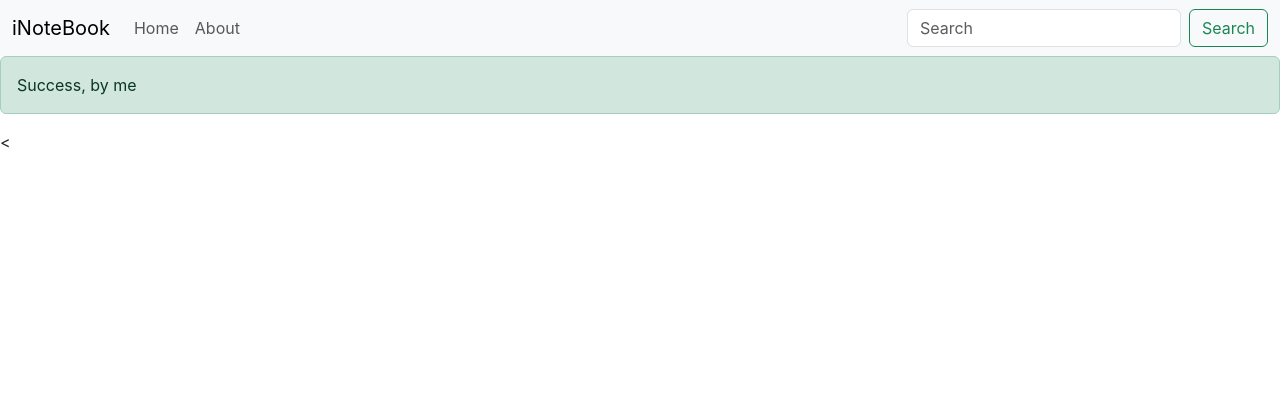
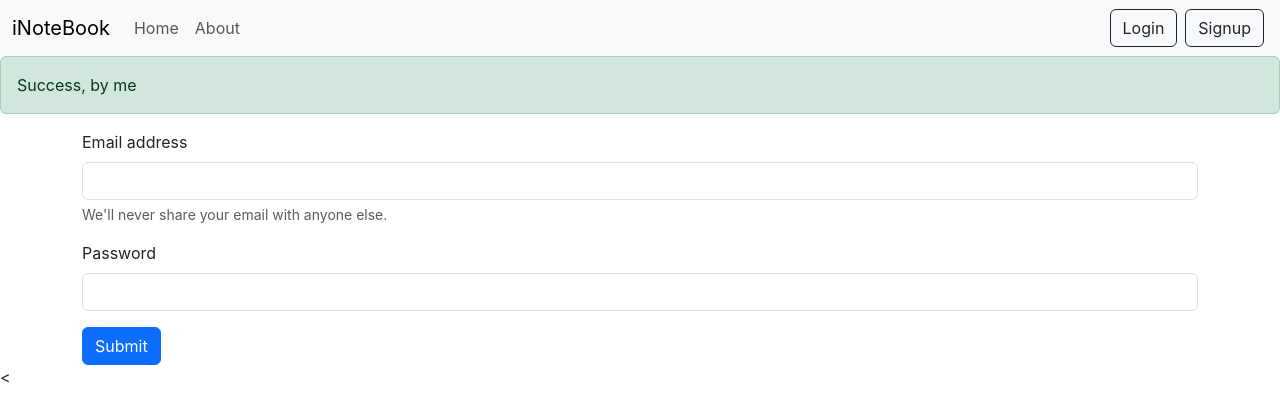
Before and after one commit to dev-chouhan/NotesHandler, a React (Create React App) app: page /login in a window 1280 px wide. Shown: the top 420 px of the page. Built offline with nearby package versions, Linux system fonts and the light colour scheme.

Commit message:
able to get authtoken from user login

```diff
--- a/src/App.js
+++ b/src/App.js
@@ -5,6 +5,8 @@
 import About from './components/About';
 import NoteState from './context/notes/NoteState';
 import Alert from './components/Alert';
+import Login from './components/Login';
+import Signup from './components/Signup';
 
 function App() {
   return (
@@ -17,6 +19,8 @@
             <Routes>
               <Route exact path="/" element={<Home />} />
               <Route exact path="/about" element={<About />} />
+              <Route exact path="/login" element={<Login />} />
+              <Route exact path="/signup" element={<Signup />} />
             </Routes>
           </div>
         </Router>
--- /dev/null
+++ b/src/components/Login.js
@@ -0,0 +1,43 @@
+import React, { useState } from 'react'
+
+const Login = () => {
+
+    const [credentials, setCredentials] = useState({email: "", password: ""});
+
+    const handleSubmit = async(e) => {
+        e.preventDefault();
+        // const response = await fetch(`${host}/api/auth/login`,{
+        const response = await fetch("http://localhost:5000/api/auth/login",{
+            method: 'POST',
+            headers:{
+                'Content-Type': 'application/json',
+            },
+            body: JSON.stringify({email: credentials.email, password: credentials.password}),
+        });
+        const json = await response.json();
+        console.log(json);
+    }
+
+    const onChange = (e) => {
+        setCredentials({...credentials, [e.target.name]: e.target.value})
+    }
+
+    return (
+        <div>
+            <form onSubmit={handleSubmit}>
+                <div className="mb-3">
+                    <label htmlFor="email" className="form-label">Email address</label>
+                    <input type="email" className="form-control" onChange={onChange} value={credentials.email } name='email' required id="email" aria-describedby="emailHelp" />
+                    <div id="emailHelp" className="form-text">We'll never share your email with anyone else.</div>
+                </div>
+                <div className="mb-3">
+                    <label htmlFor="password" className="form-label">Password</label>
+                    <input type="password" onChange={onChange} className="form-control" value={credentials.password} name='password' required id="password" />
+                </div>
+                <button type="submit" className="btn btn-primary" >Submit</button>
+            </form>
+        </div>
+    )
+}
+
+export default Login
--- a/src/components/Navbar.js
+++ b/src/components/Navbar.js
@@ -24,8 +24,8 @@
                             </li>
                         </ul>
                         <form className="d-flex" role="search">
-                            <input className="form-control me-2" type="search" placeholder="Search" aria-label="Search"/>
-                                <button className="btn btn-outline-success" type="submit">Search</button>
+                            <Link className="btn btn-outline-dark mx-1" to="/login" role="button">Login</Link>
+                            <Link className="btn btn-outline-dark mx-1" to="/signup" role="button">Signup</Link>
                         </form>
                     </div>
                 </div>
--- /dev/null
+++ b/src/components/Signup.js
@@ -0,0 +1,11 @@
+import React from 'react'
+
+const Signup = () => {
+    return (
+        <div>
+            I am Sign Up.
+        </div>
+    )
+}
+
+export default Signup
```
